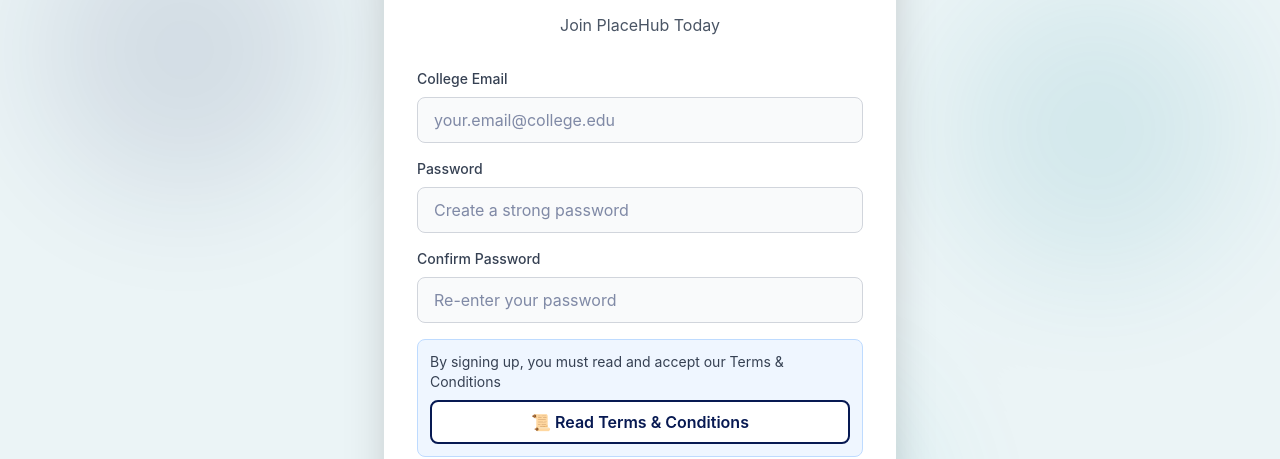
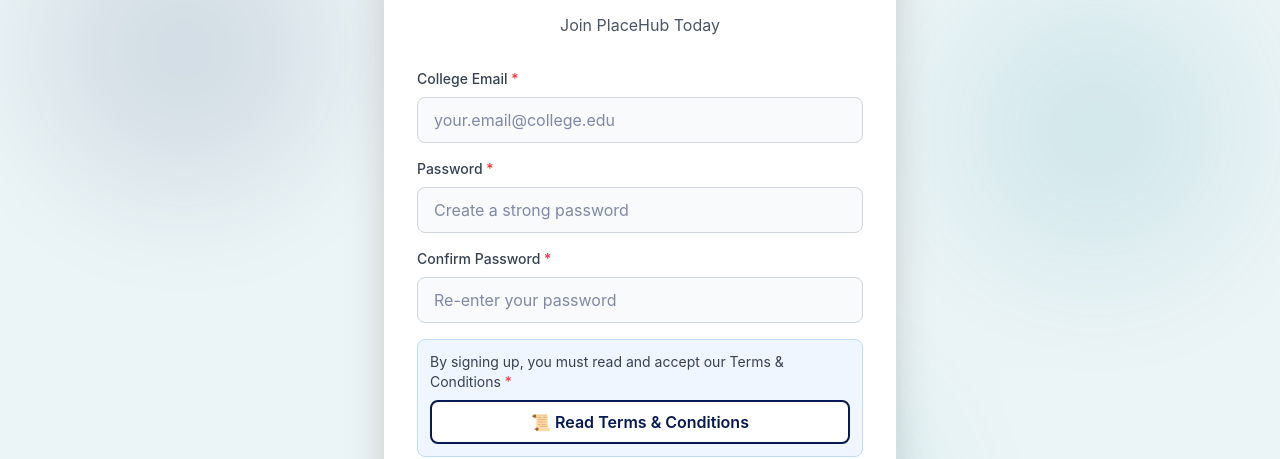
Before and after one commit to IndhujaSadayappan/byts_phase2, a React (Vite) app in the folder frontend/: page /signup in a window 1280 px wide. Shown: the part 174-633 px from the top of the page. Built offline with nearby package versions, Linux system fonts and the light colour scheme.

Commit message:
Added astriks for required field

```diff
--- a/frontend/src/components/LoginForm.jsx
+++ b/frontend/src/components/LoginForm.jsx
@@ -38,6 +38,17 @@
     e.preventDefault()
     setError('')
 
+    // Validate required fields
+    if (!formData.email.trim()) {
+      setError('Email is required')
+      return
+    }
+
+    if (!formData.password.trim()) {
+      setError('Password is required')
+      return
+    }
+
     try {
       // Call login API
       const response = await authAPI.login({
@@ -51,12 +62,7 @@
         // Store auth token
         localStorage.setItem('authToken', data.token)
         localStorage.setItem('userId', data.userId)
-
-        // Store user email
         localStorage.setItem('userEmail', formData.email)
-
-        // Store profile completed status
-        localStorage.setItem('profileCompleted', data.profileCompleted || false)
 
         // Save email if "Remember me" is checked
         if (formData.rememberMe) {
@@ -96,7 +102,7 @@
       )}
       <div>
         <label htmlFor="email" className="block text-sm font-medium text-gray-700 mb-2">
-          College Email
+          College Email <span className="text-red-500">*</span>
         </label>
         <input
           type="email"
@@ -112,7 +118,7 @@
 
       <div>
         <label htmlFor="password" className="block text-sm font-medium text-gray-700 mb-2">
-          Password
+          Password <span className="text-red-500">*</span>
         </label>
         <div className="relative">
           <input
--- a/frontend/src/components/SignupForm.jsx
+++ b/frontend/src/components/SignupForm.jsx
@@ -103,7 +103,7 @@
     <form onSubmit={handleSubmit} className="space-y-4">
       <div>
         <label htmlFor="email" className="block text-sm font-medium text-gray-700 mb-2">
-          College Email
+          College Email <span className="text-red-500">*</span>
         </label>
         <input
           type="email"
@@ -121,7 +121,7 @@
 
       <div>
         <label htmlFor="password" className="block text-sm font-medium text-gray-700 mb-2">
-          Password
+          Password <span className="text-red-500">*</span>
         </label>
         <input
           type="password"
@@ -155,7 +155,7 @@
 
       <div>
         <label htmlFor="confirmPassword" className="block text-sm font-medium text-gray-700 mb-2">
-          Confirm Password
+          Confirm Password <span className="text-red-500">*</span>
         </label>
         <div className="relative">
           <input
@@ -198,7 +198,7 @@
 
       <div className="bg-blue-50 border border-blue-200 rounded-lg p-3">
         <p className="text-sm text-gray-700 mb-2">
-          By signing up, you must read and accept our Terms & Conditions
+          By signing up, you must read and accept our Terms & Conditions <span className="text-red-500">*</span>
         </p>
         <button
           type="button"
```
